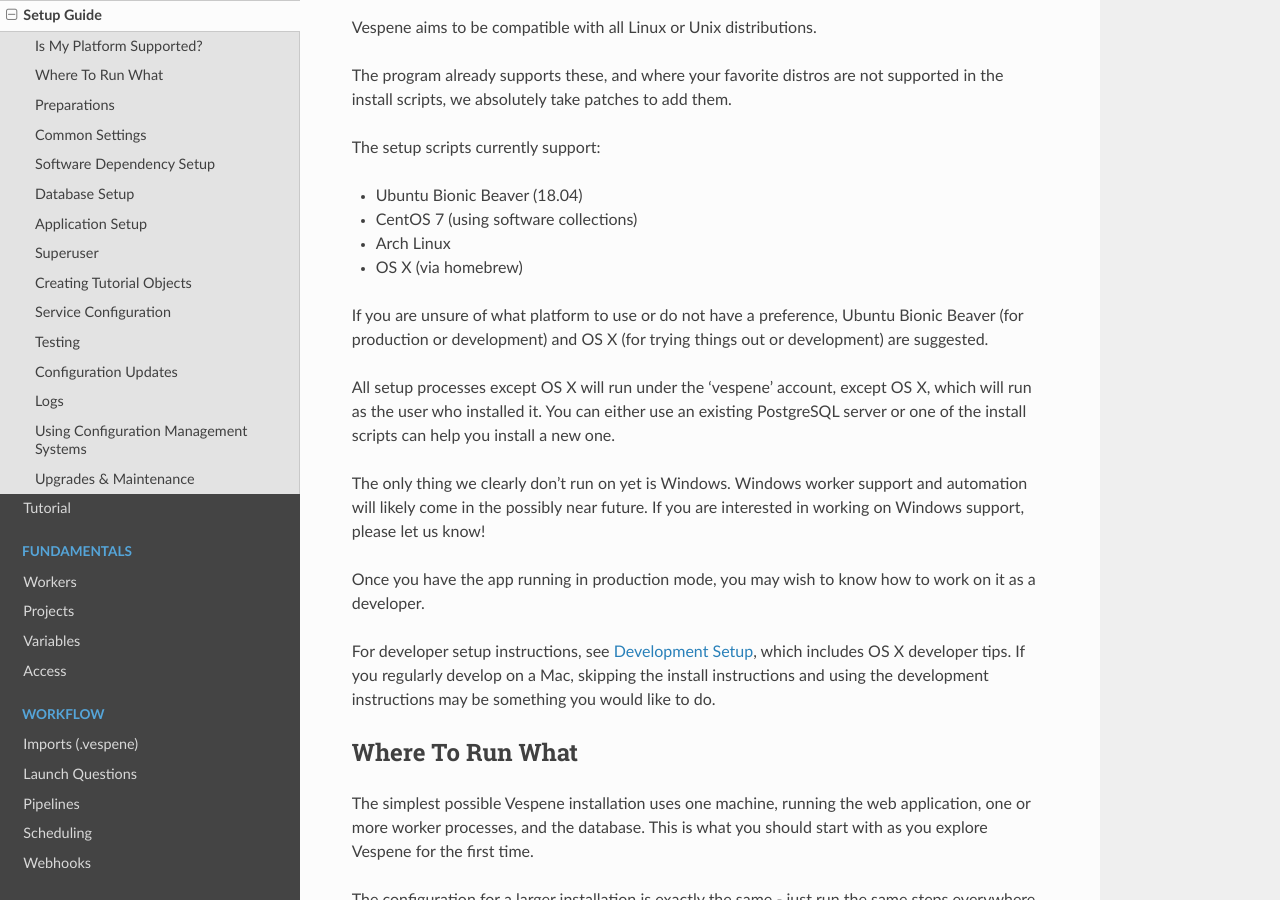
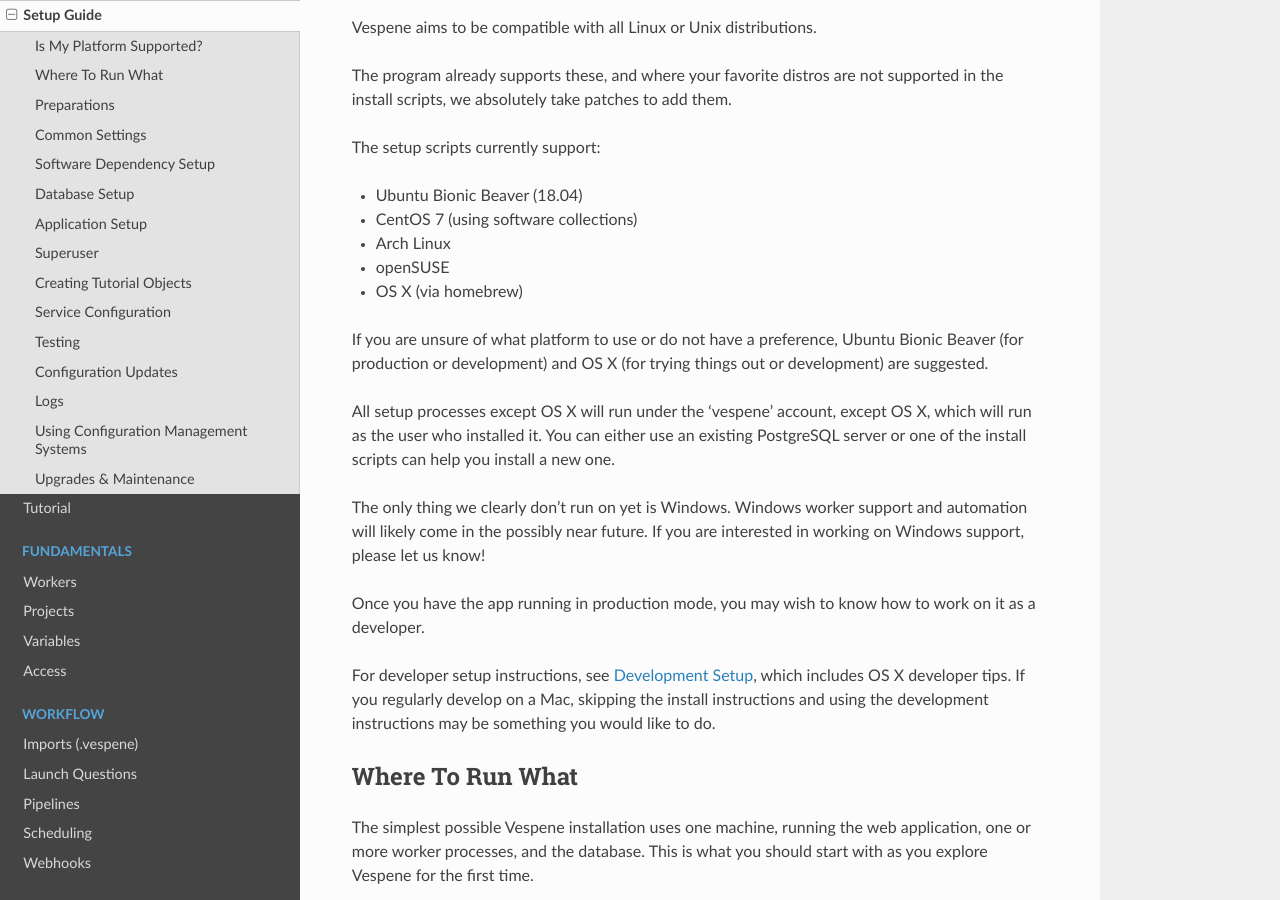
Before and after one commit to vespene-io/_old_vespene, a Sphinx documentation site: the page built from docs/source/setup.rst, in a window 1280 px wide and 900 px high, scrolled down 1198 px. Built offline with Sphinx 7.4.7 and the Read the Docs theme 2.0.0, drawn with Linux system fonts in a browser that asks for light colours.

Commit message:
make note of openSUSE support

```diff
--- a/docs/source/setup.rst
+++ b/docs/source/setup.rst
@@ -59,6 +59,7 @@
 * Ubuntu Bionic Beaver (18.04)
 * CentOS 7 (using software collections)
 * Arch Linux
+* openSUSE
 * OS X (via homebrew)
 
 If you are unsure of what platform to use or do not have a preference, Ubuntu Bionic Beaver (for production or development)  and OS X (for trying things out or development) are suggested.
```
Also changed, not shown: README.md (+1 -0 lines).
